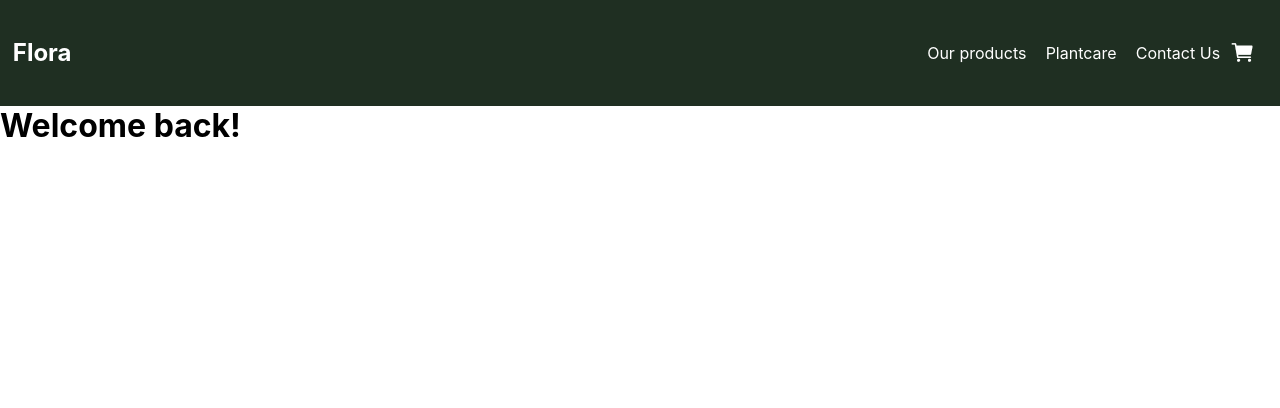
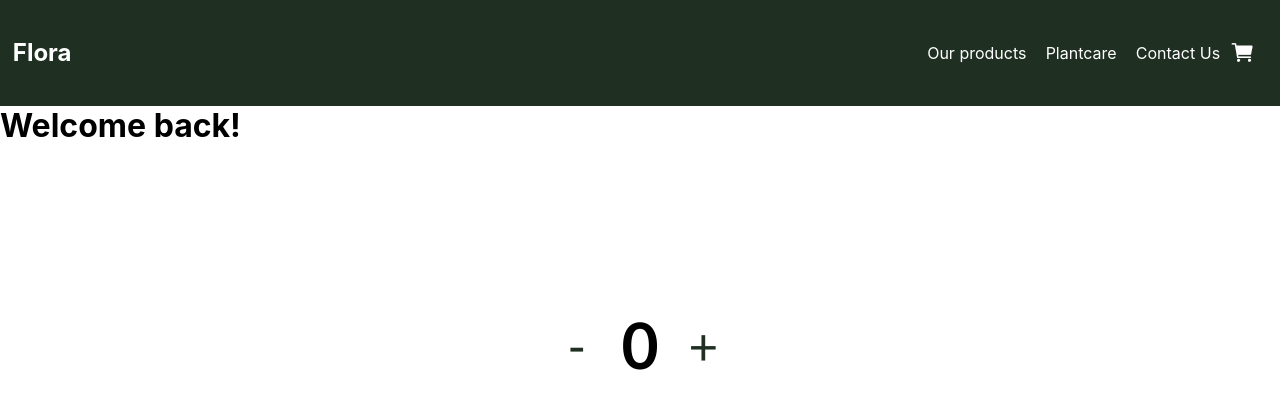
Before and after one commit to antonella9mizzi/Flora, a React (Create React App) app: page / in a window 1280 px wide. Shown: the top 408 px of the page. Built offline with nearby package versions, Linux system fonts and the light colour scheme.

Commit message:
ItemCount added

```diff
--- a/src/App.jsx
+++ b/src/App.jsx
@@ -1,11 +1,23 @@
+import React, { useState } from 'react';
 import NavBar from './components/NavBar/NavBar';
 import ItemsListContainer from './components/ItemsList/ItemsListContainer';
 
+
+
 function App() {
+  const [counterNum, setCounterNum] = useState(0);
+  const handleCounter1 = () =>{
+    setCounterNum(counterNum + 1)
+ }
+  const handleCounter2 = () =>{
+    setCounterNum(counterNum - 1)
+  }
+
   return (
     <div className="App">
       <NavBar nombreDeLaTienda="Flora" subtitulo="store"/>
       <ItemsListContainer greeting="Welcome back!"/>
+
     </div>
   );
 }
--- /dev/null
+++ b/src/components/ItemCount/ItemCount.jsx
@@ -0,0 +1,30 @@
+import react, { useState } from 'react';
+import ItemCountCSS from './ItemCount.module.css';
+
+const ItemCount = ({stock, initial}) => {
+    let min = 0;
+    let max = (stock-1);
+
+    const[count, setCount]=useState(parseInt(initial));
+
+    const decrease = () =>{
+        if (count === min)
+            return;
+            setCount(count - 1);
+    };
+
+    const increase = () => {
+        if (count > max)
+            return;
+            setCount(count + 1);
+    }
+
+    return(
+        <div className={ItemCountCSS.counterContainer}>
+            <button onClick={decrease} className={ItemCountCSS.counterBtn}>-</button>
+            <h2>{count}</h2>
+            <button onClick={increase} className={ItemCountCSS.counterBtn}>+</button>
+        </div>
+    )
+}
+export default ItemCount;
--- /dev/null
+++ b/src/components/ItemCount/ItemCount.module.css
@@ -0,0 +1,24 @@
+.counterContainer{
+    display: flex;
+    flex-direction: row;
+    align-items: center;
+    justify-content: center;
+    height: 50vh;
+    width: 100%;
+
+}
+
+.counterBtn{
+    width: 5vw;
+    height: 8vh;
+    font-family: 'Gill Sans', 'Gill Sans MT', Calibri, 'Trebuchet MS', sans-serif;
+    font-size: 4vw;
+    background-color: transparent;
+    border: none;
+    color: #1F2F22;
+    margin: 0 1vw 0 1vw;
+}
+h2{
+    font-family: 'Gill Sans', 'Gill Sans MT', Calibri, 'Trebuchet MS', sans-serif;
+    font-size: 5vw;
+}
--- a/src/components/ItemsList/ItemsListContainer.jsx
+++ b/src/components/ItemsList/ItemsListContainer.jsx
@@ -1,9 +1,14 @@
 import react from'react';
+import ItemCount from '../ItemCount/ItemCount'
 
 
 const ItemsListContainer = (props) =>{
     return(
-        <h1>{props.greeting}</h1>
+        <div>
+            <h1>{props.greeting}</h1>
+            <ItemCount initial="0" stock="5"/>
+        </div>
+
     )
 };
 export default ItemsListContainer;
```
